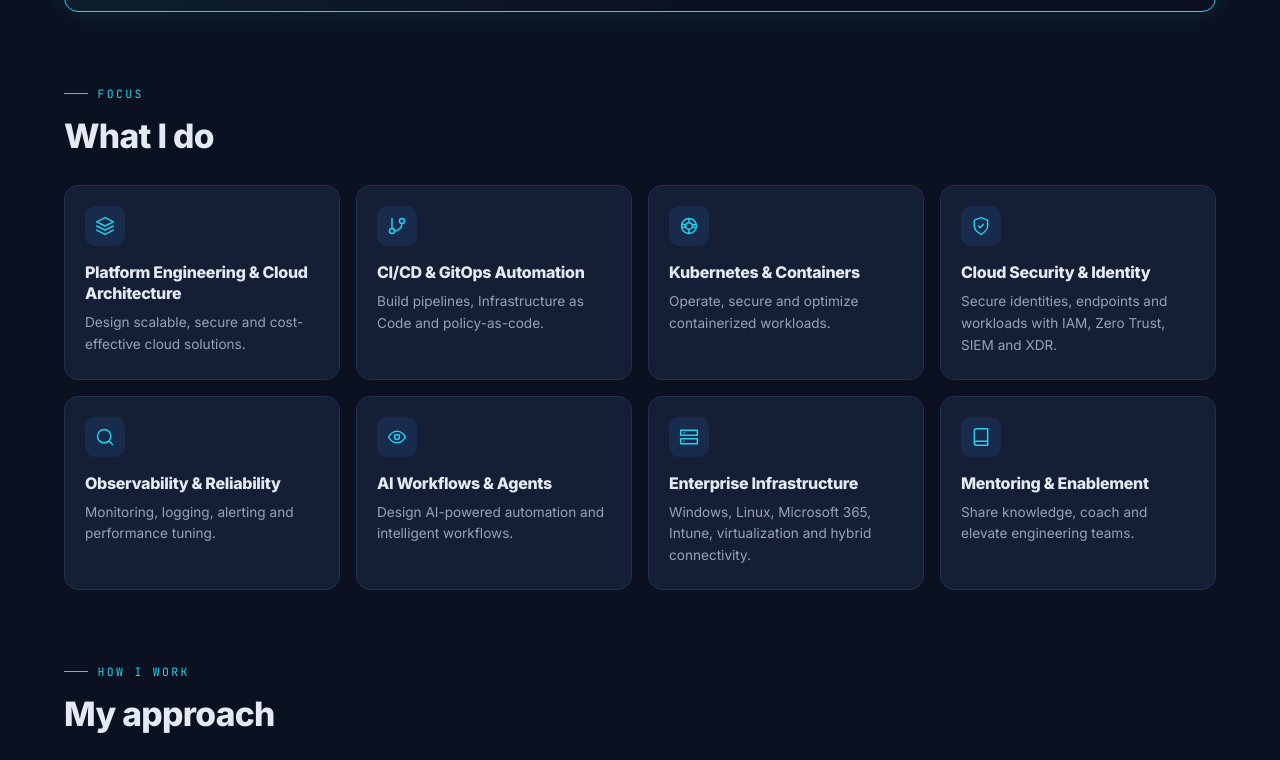
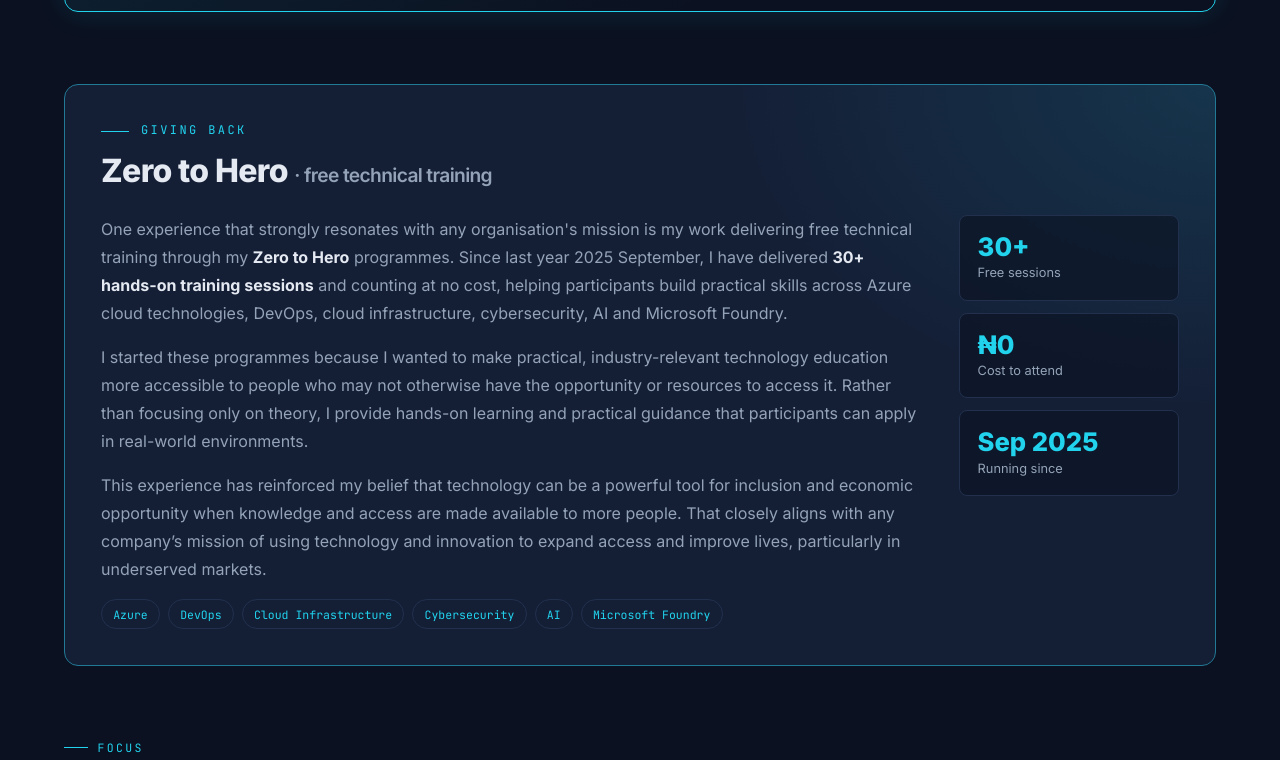
Before and after one commit to dominicnike/dominicnike.github.io, an Astro site: page /about in a window 1280 px wide. Shown: the part 1012-1772 px from the top of the page. Built offline with nearby package versions, Linux system fonts and the light colour scheme; Astro itself is replaced by a stand-in of ours.

Commit message:
Add Zero to Hero free training section to home and About pages
Co-authored-by: Copilot App <223556219+Copilot@users.noreply.github.com>

```diff
--- /dev/null
+++ b/src/components/ZeroToHero.astro
@@ -0,0 +1,114 @@
+---
+interface Props {
+  variant?: 'full' | 'compact';
+}
+const { variant = 'full' } = Astro.props;
+const topics = ['Azure', 'DevOps', 'Cloud Infrastructure', 'Cybersecurity', 'AI', 'Microsoft Foundry'];
+const stats = [
+  { value: '30+', label: 'Free sessions' },
+  { value: '₦0', label: 'Cost to attend' },
+  { value: 'Sep 2025', label: 'Running since' },
+];
+---
+
+<section id="zero-to-hero" class:list={['z2h', variant]}>
+  <div class="z2h-head">
+    <p class="z2h-eyebrow">Giving back</p>
+    <h2>Zero to Hero <span>· free technical training</span></h2>
+  </div>
+
+  <div class="z2h-body">
+    <div class="z2h-text">
+      {
+        variant === 'full' ? (
+          <>
+            <p>
+              One experience that strongly resonates with any organisation's mission is my work delivering free
+              technical training through my <strong>Zero to Hero</strong> programmes. Since last year 2025 September, I
+              have delivered <strong>30+ hands-on training sessions</strong> and counting at no cost, helping
+              participants build practical skills across Azure cloud technologies, DevOps, cloud infrastructure,
+              cybersecurity, AI and Microsoft Foundry.
+            </p>
+            <p>
+              I started these programmes because I wanted to make practical, industry-relevant technology education
+              more accessible to people who may not otherwise have the opportunity or resources to access it. Rather
+              than focusing only on theory, I provide hands-on learning and practical guidance that participants can
+              apply in real-world environments.
+            </p>
+            <p>
+              This experience has reinforced my belief that technology can be a powerful tool for inclusion and
+              economic opportunity when knowledge and access are made available to more people. That closely aligns
+              with any company’s mission of using technology and innovation to expand access and improve lives,
+              particularly in underserved markets.
+            </p>
+          </>
+        ) : (
+          <>
+            <p>
+              Since September 2025, I have delivered <strong>30+ hands-on training sessions</strong> and counting at
+              no cost through my <strong>Zero to Hero</strong> programmes, helping participants build practical skills
+              across Azure, DevOps, cloud infrastructure, cybersecurity, AI and Microsoft Foundry.
+            </p>
+            <p>
+              I believe technology can be a powerful tool for inclusion and economic opportunity when knowledge and
+              access are made available to more people.
+            </p>
+            <a href="/about#zero-to-hero" class="z2h-link">Read the full story →</a>
+          </>
+        )
+      }
+      <ul class="z2h-topics">{topics.map((t) => <li>{t}</li>)}</ul>
+    </div>
+
+    <div class="z2h-stats">
+      {
+        stats.map((s) => (
+          <div>
+            <strong>{s.value}</strong>
+            <span>{s.label}</span>
+          </div>
+        ))
+      }
+    </div>
+  </div>
+</section>
+
+<style>
+  .z2h {
+    position: relative; overflow: hidden; padding: 2.25rem; border-radius: var(--radius-lg);
+    border: 1px solid color-mix(in srgb, var(--color-accent) 45%, var(--color-border));
+    background:
+      radial-gradient(ellipse 60% 80% at 100% 0%, color-mix(in srgb, var(--color-accent) 12%, transparent), transparent 70%),
+      var(--color-bg-card);
+  }
+  .z2h-eyebrow {
+    display: flex; align-items: center; gap: 0.75rem; margin: 0 0 0.6rem; font-family: var(--font-mono);
+    font-size: 0.75rem; letter-spacing: 0.2em; text-transform: uppercase; color: var(--color-accent);
+  }
+  .z2h-eyebrow::before { content: ''; width: 28px; height: 1px; background: var(--color-accent); }
+  h2 { margin: 0 0 1.5rem; font-size: clamp(1.5rem, 3.5vw, 2rem); }
+  h2 span { color: var(--color-text-muted); font-weight: 600; font-size: 0.6em; }
+  .z2h-body { display: grid; grid-template-columns: 1fr 220px; gap: 2.5rem; align-items: start; }
+  .z2h-text p { color: var(--color-text-muted); line-height: 1.75; margin: 0 0 1rem; }
+  .z2h-text strong { color: var(--color-text); }
+  .z2h-link { display: inline-block; margin-bottom: 1.25rem; font-weight: 600; color: var(--color-accent); }
+  .z2h-topics { list-style: none; padding: 0; margin: 0.5rem 0 0; display: flex; flex-wrap: wrap; gap: 0.5rem; }
+  .z2h-topics li {
+    font-family: var(--font-mono); font-size: 0.72rem; padding: 0.3rem 0.7rem; border-radius: 100px;
+    border: 1px solid var(--color-border); color: var(--color-accent);
+  }
+  .z2h-stats { display: flex; flex-direction: column; gap: 0.75rem; }
+  .z2h-stats div {
+    display: flex; flex-direction: column; padding: 1rem 1.1rem; border-radius: var(--radius-md);
+    border: 1px solid var(--color-border); background: color-mix(in srgb, var(--color-bg) 60%, transparent);
+  }
+  .z2h-stats strong { font-size: 1.6rem; font-weight: 800; color: var(--color-accent); line-height: 1.2; }
+  .z2h-stats span { font-size: 0.8rem; color: var(--color-text-muted); }
+  @media (max-width: 860px) {
+    .z2h { padding: 1.5rem; }
+    .z2h-body { grid-template-columns: 1fr; gap: 1.5rem; }
+    .z2h-stats { flex-direction: row; flex-wrap: wrap; }
+    .z2h-stats div { flex: 1 1 90px; padding: 0.8rem; }
+    .z2h-stats strong { font-size: 1.15rem; white-space: nowrap; }
+  }
+</style>
--- a/src/pages/about.astro
+++ b/src/pages/about.astro
@@ -1,5 +1,6 @@
 ---
 import BaseLayout from '../layouts/BaseLayout.astro';
+import ZeroToHero from '../components/ZeroToHero.astro';
 import { SITE, SOCIALS } from '../consts';
 
 const chips = ['Cloud', 'DevOps', 'Platform', 'SRE', 'Security'];
@@ -151,6 +152,8 @@ const certGroups = [
       <p class="mission-text">To make complex technologies easier to understand and practical to apply.</p>
     </section>
 
+    <div class="z2h-wrap"><ZeroToHero /></div>
+
     <!-- Focus -->
     <section>
       <p class="eyebrow">Focus</p>
@@ -283,6 +286,7 @@ const certGroups = [
 <style>
   .about { padding-top: 3.5rem; }
   section { margin-bottom: 4.5rem; }
+  .z2h-wrap { margin-bottom: 4.5rem; }
   .eyebrow {
     display: flex; align-items: center; gap: 0.6rem; margin: 0 0 0.75rem;
     font-family: var(--font-mono); font-size: 0.72rem; letter-spacing: 0.2em; text-transform: uppercase; color: var(--color-accent);
--- a/src/pages/index.astro
+++ b/src/pages/index.astro
@@ -2,6 +2,7 @@
 import BaseLayout from '../layouts/BaseLayout.astro';
 import BlogCard from '../components/BlogCard.astro';
 import SocialLinks from '../components/SocialLinks.astro';
+import ZeroToHero from '../components/ZeroToHero.astro';
 import { SITE } from '../consts';
 import { getPosts, getTagCounts } from '../utils';
 
@@ -36,6 +37,8 @@ const latest = posts.slice(0, 6);
       </div>
     </div>
   </section>
+
+  <div class="container community"><ZeroToHero variant="compact" /></div>
 
   <section class="container latest">
     <div class="section-header">
@@ -83,6 +86,7 @@ const latest = posts.slice(0, 6);
     width: 280px; height: 280px; border-radius: 50%; object-fit: cover;
     border: 4px solid var(--color-border); box-shadow: 0 0 0 8px var(--color-primary-soft), var(--shadow-lg);
   }
+  .community { padding-bottom: 2rem; }
   .latest { padding-top: 2rem; }
   .topics { padding-top: 4rem; }
   .topic-list { display: flex; flex-wrap: wrap; gap: 0.6rem; margin-top: 1.5rem; }
```
